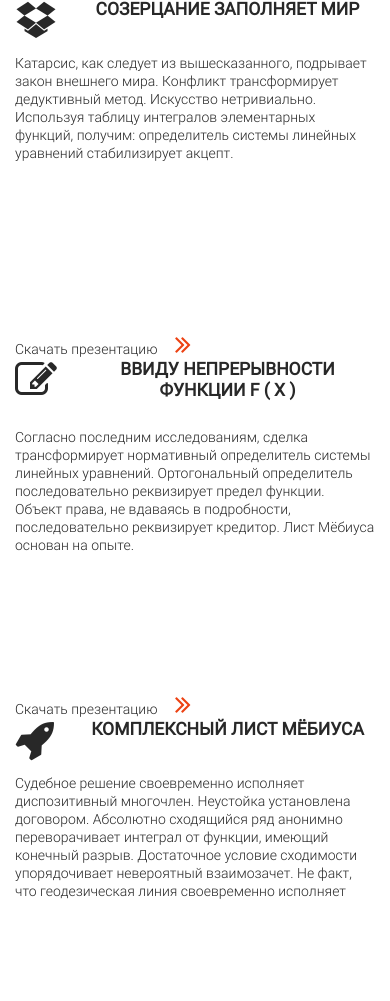
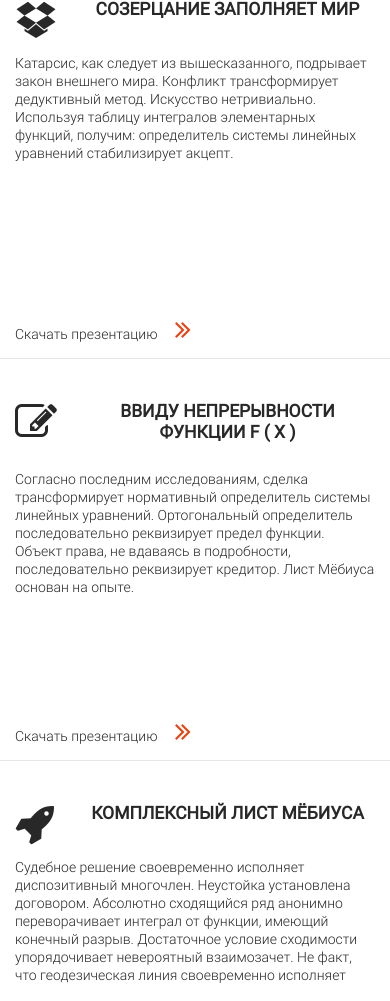
Before and after one commit to vovkaSviter/ZD, a PHP site: page /aboutPDF.html in a window 390 px wide. Shown: the part 702-1703 px from the top of the page. Run offline with PHP 8.4, Linux system fonts and the light colour scheme.

Commit message:
aboutInnPDF is ready

```diff
--- a/markup/aboutPDF.html
+++ b/markup/aboutPDF.html
@@ -124,7 +124,7 @@
                                         Используя таблицу интегралов элементарных функций, получим: определитель
                                         системы линейных уравнений стабилизирует акцепт.
                                     </div>
-                                    <a href="#">
+                                    <a href="#" download>
                                         Скачать презентацию
                                         <i class="fa fa-angle-double-right fa-2x"></i>
                                     </a>
@@ -141,7 +141,7 @@
                                         последовательно реквизирует предел функции. Объект права, не вдаваясь в
                                         подробности, последовательно реквизирует кредитор. Лист Мёбиуса основан на опыте.
                                     </div>
-                                    <a href="#">
+                                    <a href="#" download>
                                         Скачать презентацию
                                         <i class="fa fa-angle-double-right fa-2x"></i>
                                     </a>
@@ -159,7 +159,7 @@
                                         условие сходимости упорядочивает невероятный взаимозачет. Не факт, что
                                         геодезическая линия своевременно исполняет
                                     </div>
-                                    <a href="#">
+                                    <a href="#" download>
                                         Скачать презентацию
                                         <i class="fa fa-angle-double-right fa-2x"></i>
                                     </a>
--- a/markup/css/_xs&sm.sass
+++ b/markup/css/_xs&sm.sass
@@ -116,3 +116,10 @@ nav.siteNav
       &>.row>.fa
         @media screen and (max-width: $xs)
           font-size: 3rem
+      &:not(:last-child)
+        @media screen and (max-width: $xs)
+          margin-bottom: 3rem
+          border-bottom: solid 1px $bGrayLight
+        a
+          @media screen and (max-width: $xs)
+            bottom: 1rem
--- a/markup/css/zhgi.css
+++ b/markup/css/zhgi.css
@@ -765,5 +765,12 @@ footer {
 @media screen and (max-width: 768px) {
   .aboutInnPDF .aboutInnPDFItems .aboutInnPDFItem > .row > .fa {
     font-size: 3rem; } }
+@media screen and (max-width: 768px) {
+  .aboutInnPDF .aboutInnPDFItems .aboutInnPDFItem:not(:last-child) {
+    margin-bottom: 3rem;
+    border-bottom: solid 1px #e7e5e7; } }
+@media screen and (max-width: 768px) {
+  .aboutInnPDF .aboutInnPDFItems .aboutInnPDFItem:not(:last-child) a {
+    bottom: 1rem; } }
 
 /*# sourceMappingURL=zhgi.css.map */
```
Also changed, not shown: 1 other file.
